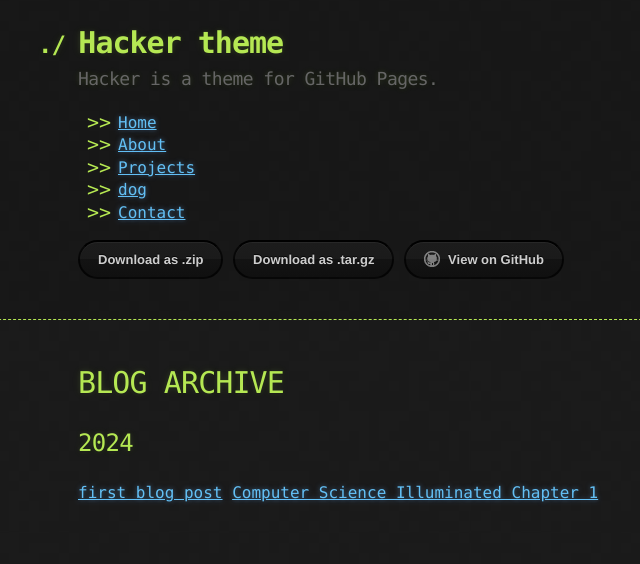
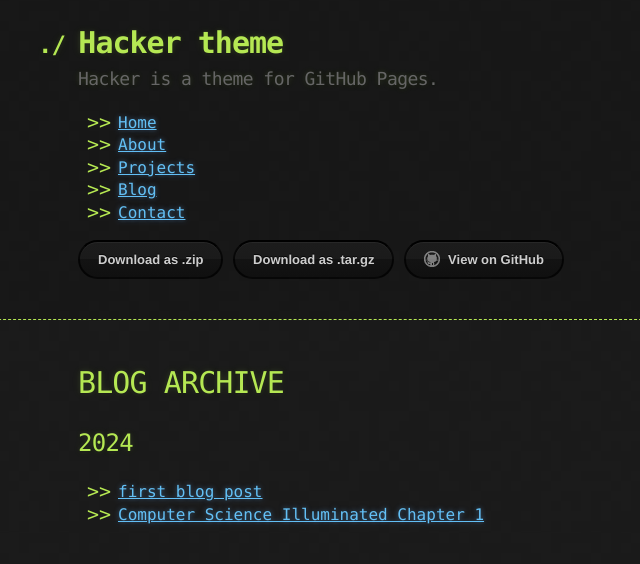
Before and after one commit to Izen78/Izen78.github.io, a Jekyll site: the page built from blog/blog.md, in a window 1280 px wide. Shown: the top 564 px of the page, without its empty margins (62-702 px from the left). Built offline with Jekyll 4.4.1, drawn with Linux system fonts in a browser that asks for light colours.

Commit message:
dog->blog formatted blog.md

```diff
--- a/_layouts/default.html
+++ b/_layouts/default.html
@@ -36,7 +36,7 @@
           <li><a href="{{ site.baseurl }}/">Home</a></li>
           <li><a href="{{ site.baseurl }}/about/">About</a></li>
           <li><a href="{{ site.baseurl }}/projects/">Projects</a></li>
-          <li><a href="{{ site.baseurl }}/blog/blog">dog</a></li>
+          <li><a href="{{ site.baseurl }}/blog/blog">Blog</a></li>
           <li><a href="{{ site.baseurl }}/contact/">Contact</a></li>
         </ul>
       </nav>
--- a/blog/blog.md
+++ b/blog/blog.md
@@ -5,5 +5,5 @@ title: Blog Archive
 
 # BLOG ARCHIVE
 ## 2024
-[first blog post](/2024/2024-09-05-test.md)
-[Computer Science Illuminated Chapter 1](/2024/2024-09-05-cs-illuminated.md)
+- [first blog post](/2024/2024-09-05-test.md)
+- [Computer Science Illuminated Chapter 1](/2024/2024-09-05-cs-illuminated.md)
```
